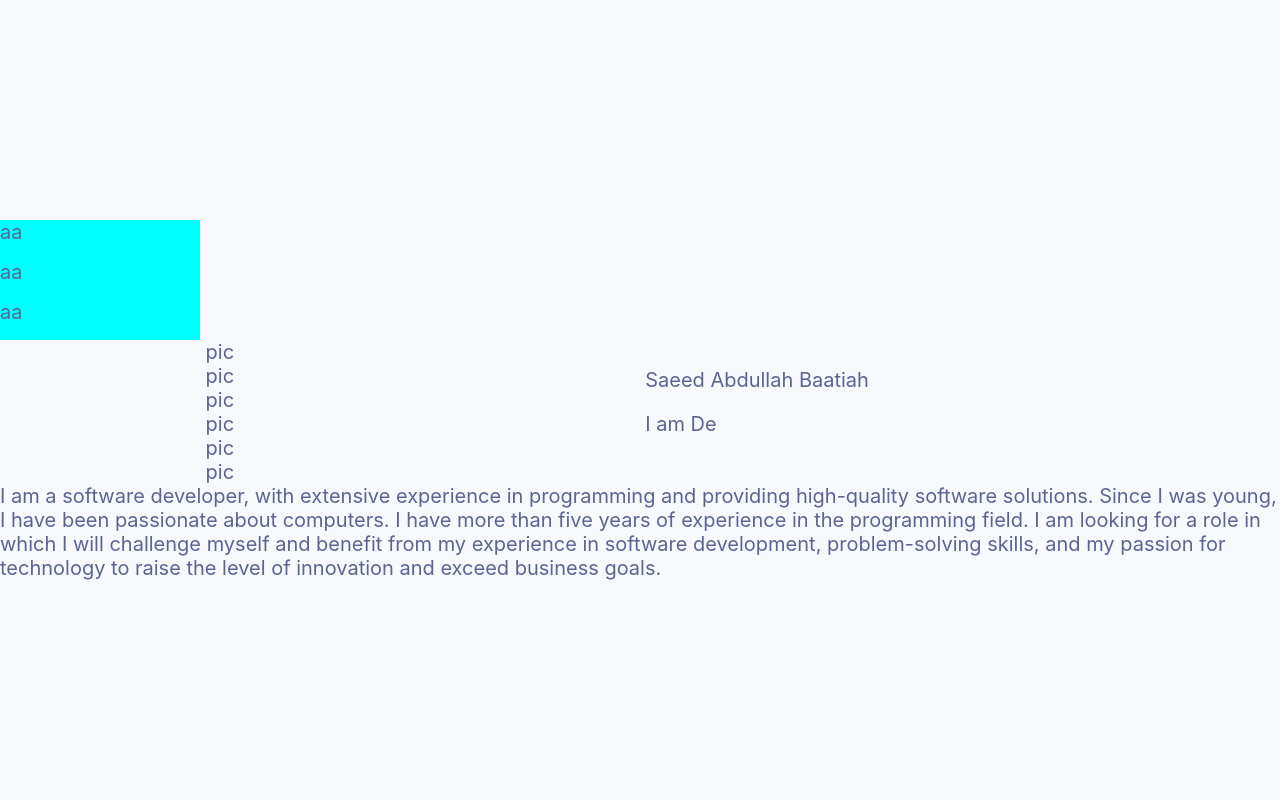
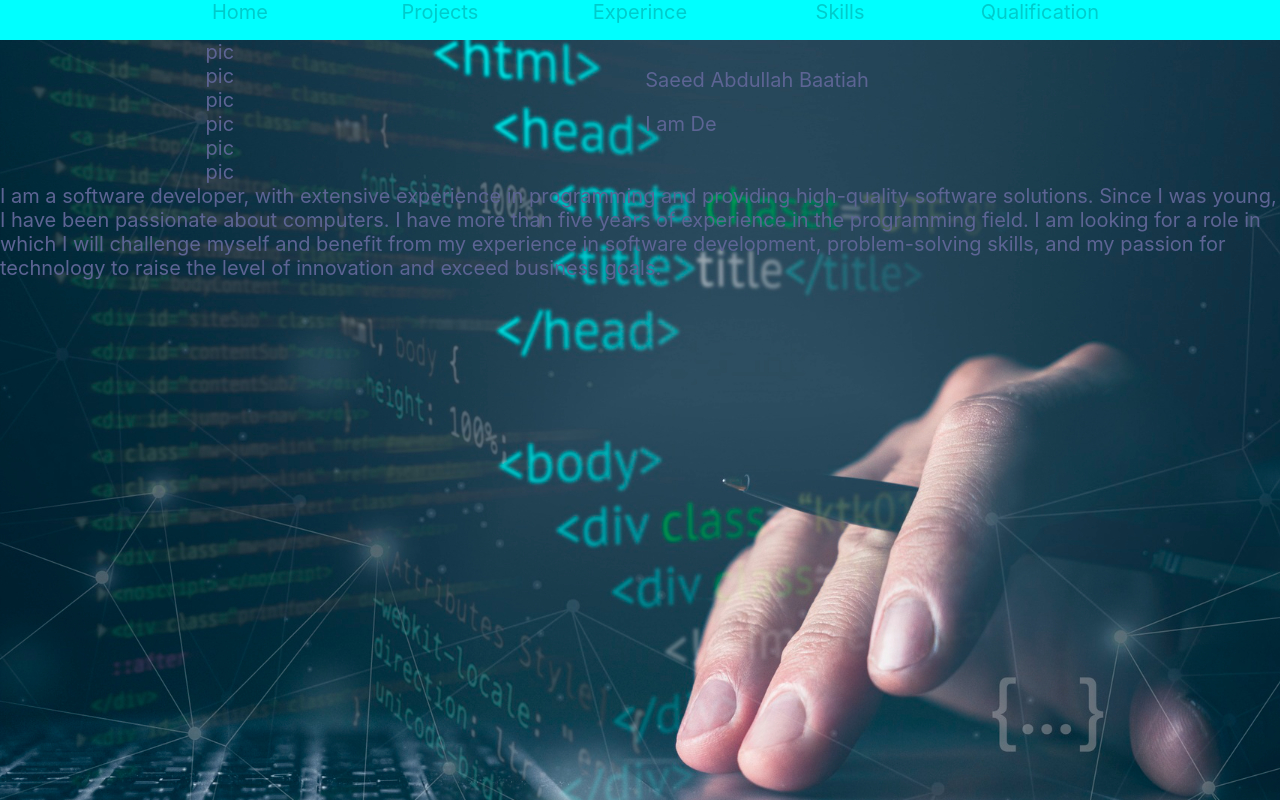
Before and after one commit to saeedatiah/saeed-atiah-portfolio2, a React (Create React App) app: page / in a window 1280 px wide. Built offline with nearby package versions, Linux system fonts and the light colour scheme.

Commit message:
friday update

```diff
--- a/src/Pages/AppRoutes/AppRoutes.js
+++ b/src/Pages/AppRoutes/AppRoutes.js
@@ -4,6 +4,7 @@ import Home from '../Home/Home';
 import Projects from '../Projects/Projects';
 import Experince from '../Experince/Experince';
 import Skills from '../Skills/Skills';
+import Qualification from '../Qualification/Qualification';
 
 
 const AppRoutes = () => {
@@ -14,6 +15,7 @@ const AppRoutes = () => {
       <Route path="/projects" element={<Projects />} />
       <Route path="/experince" element={<Experince />} />
       <Route path="/skills" element={<Skills />} />
+      <Route path="/qualification" element={<Qualification/>} />
     </Routes>
     </div>
 
--- a/src/Pages/Experince/Experince.js
+++ b/src/Pages/Experince/Experince.js
@@ -1,9 +1,15 @@
 import React from 'react';
 import styles from './Experince.module.css'
+import Navbar from '../Navbar/Navbar';
 
 const Experince = () => {
   return (
-    <ul className={styles.timeline}>
+
+    <div className="wrapper">
+    <Navbar className="header"/>
+    <div className="main">
+
+<ul className="{styles.timeline}">
 
   <li>
     <div className={styles.direction_r}>
@@ -36,6 +42,10 @@ const Experince = () => {
   </li>
 
 </ul>
+</div>
+    </div>
+
+
   )
 }
 
--- a/src/Pages/Home/Home.js
+++ b/src/Pages/Home/Home.js
@@ -3,15 +3,17 @@ import './Home.module.css'
 import Typical from 'react-typical'
 import styles from './Home.module.css'
 import Navbar from '../Navbar/Navbar'
+import "../Shared/CSS/Gloabal_css.css"
+import Background from './background.jpg'
 
 
 const Home = () => {
   return (
 
-    <div>
-    <Navbar/>
-    <div>
-    <div>
+    <div className="wrapper" style={{backgroundImage: `url(${Background})` }}>
+    <Navbar className="header"/>
+    <div className="main" >
+    <div >
 
     <div className={styles.info}>
 
--- a/src/Pages/Home/Home.module.css
+++ b/src/Pages/Home/Home.module.css
@@ -20,6 +20,10 @@
     grid-row: 3/4;
     grid-column: 3/5;
 }
+.con{
+    background-image: url("background.jpg");
+    height: vh;
+}
 @media (max-width: 660px) {
     .pic{
         grid-row: 1/5;
--- a/src/Pages/Navbar/Navbar.js
+++ b/src/Pages/Navbar/Navbar.js
@@ -1,14 +1,20 @@
 import React from 'react'
 import styles from  './Navbar.module.css'
+import { Link } from "react-router-dom";
 
 
 const Navbar = () => {
   return (
-    <div className={styles.container}>
-    <div className={styles.title}>aa</div>
-    <div className={styles.title}>aa</div>
-    <div className={styles.title}>aa</div>
+    <div className={styles.main_container} >
+      <div className={styles.container}>
+        <Link className={styles.title} to="/">Home</Link>
+        <Link className={styles.title} to="/projects">Projects</Link>
+        <Link className={styles.title} to="/experince">Experince</Link>
+        <Link className={styles.title} to="/skills">Skills</Link>
+        <Link className={styles.title} to="/qualification">Qualification</Link>
+      </div>
     </div>
+
   )
 }
 
--- a/src/Pages/Navbar/Navbar.module.css
+++ b/src/Pages/Navbar/Navbar.module.css
@@ -1,9 +1,31 @@
 .container:hover > :not(:hover){
-  opacity: 0.4;
+  opacity: 0.2;
 }
 .title{
-transition: opacity 0.6s ease;
+transition: opacity 0.4s ease;
 width: 200px;
 height: 40px;
 background-color: aqua;
+text-decoration: none;
+color: black;
+text-align: center;
+vertical-align: bottom;
 }
+
+.title:hover{
+  text-decoration: none;
+
+}
+.title > *{
+  text-align: center;
+
+}
+.container{
+  display: flex;
+  justify-content: center;
+}
+.main_container{
+  background-color: aqua;
+  width: 100%;
+
+}
--- a/src/Pages/Projects/Projects.js
+++ b/src/Pages/Projects/Projects.js
@@ -1,9 +1,13 @@
 import React from 'react'
 import styles from './Projects.module.css'
+import Navbar from '../Navbar/Navbar'
 
 const Projects = () => {
   return (
-<div>
+
+    <div className='wrapper'>
+<Navbar className='header'/>
+<div className='main'>
 <div className={styles.super_box}>
   <div className={styles.container}>
 
@@ -78,9 +82,7 @@ const Projects = () => {
 
 
 
-
-
-
+    </div>
 
   )
 }
--- a/src/Pages/Qualification/Qualification.js
+++ b/src/Pages/Qualification/Qualification.js
@@ -1,10 +1,14 @@
 import React from 'react'
+import Navbar from '../Navbar/Navbar'
 
 const Qualification = () => {
   return (
-    <div>
+    <div className='wrapper'>
+<Navbar className='header'/>
+<div className='main'>
+Qualification</div>
+</div>
 
-    </div>
   )
 }
 
--- /dev/null
+++ b/src/Pages/Shared/CSS/Gloabal_css.css
@@ -0,0 +1,18 @@
+.wrapper {
+    height: 100vh;
+    display: flex;
+    flex-direction: column;
+    position: fixed;
+    right: 0;
+    left: 0;
+    top: 0;
+    z-index:999;
+}
+
+header {
+    height: 30px;
+}
+
+main {
+    flex: 1;
+}
--- a/src/Pages/Skills/Skills.js
+++ b/src/Pages/Skills/Skills.js
@@ -2,20 +2,24 @@ import React from 'react'
 import styles from './Skills.module.css'
 import css from './imgs/social.png'
 import html from './imgs/html-5.png'
+import Navbar from '../Navbar/Navbar'
 
 
 
 const Skills = () => {
   return (
-    <div className={styles.container_img}>
+
+    <div className='wrapper'>
+    <Navbar className='header'/>
+    <div className='main'>
+
+<div className={styles.container_img}>
       <img className={styles.img} src={html} alt=""/>
       <img className={styles.img} src={css} alt=""/>
+    </div>
+    </div>
+    </div>
 
-
-
-
-
-    </div>
   )
 }
 
```
Also changed, not shown: src/Pages/Home/background.jpg (added), 1 other file (tests, documents, lock files or other folders).
